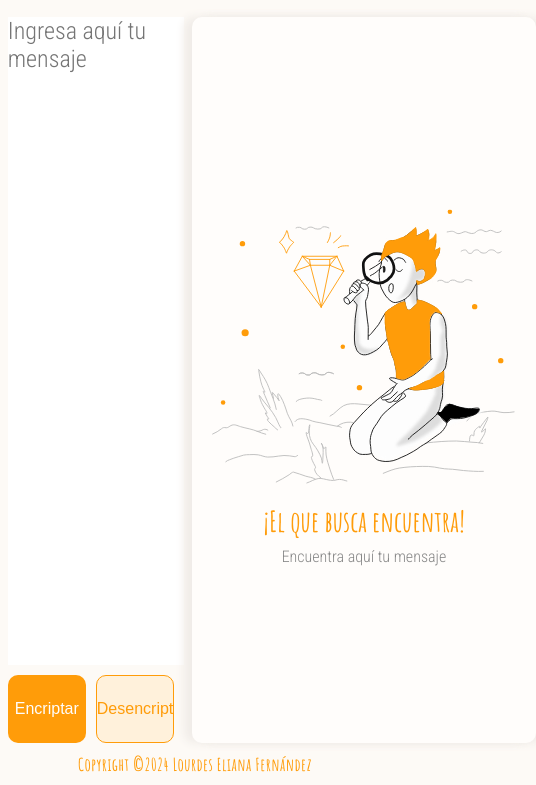
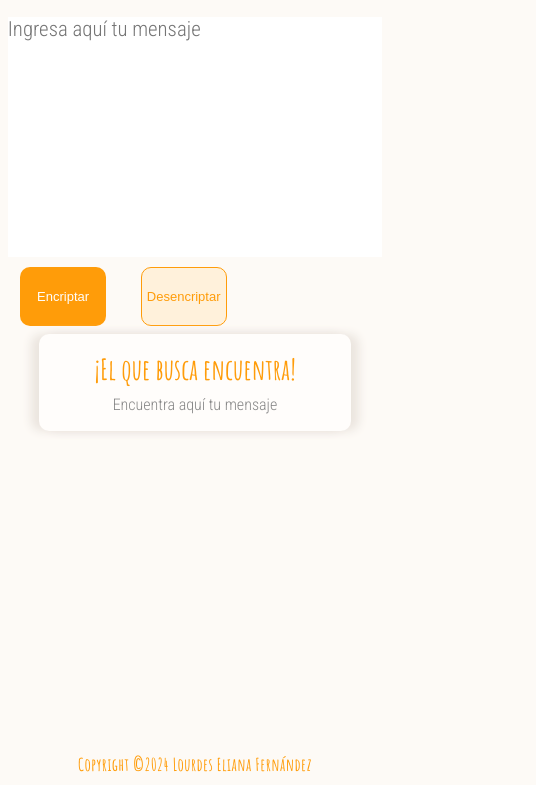
Before and after one commit to LourdesEFernandez/encriptador, a plain HTML site: page index.html in a window 390 px wide. Shown: the part 59-844 px from the top of the page, 536 px wide, since content can reach past the window. Drawn offline with Linux system fonts and the light colour scheme.

Commit message:
Responsive para tablet.

```diff
--- a/styles/main.css
+++ b/styles/main.css
@@ -1,6 +1,6 @@
 :root{
     --box_color:#fffdfb;
-    --color_shadow:#f0ece8;
+    --color_shadow:#ebe5df;
     --blur:10px;
     --color_text: #888;
     --color_btn:#fff1db;
@@ -68,7 +68,7 @@
 
 
 .c-btn{
-    width: 20vw;
+    min-width: 20vw;
     min-height: 8vh;
     border: none;
     border-radius: 10px;
@@ -116,3 +116,35 @@
     grid-row: 2;
     grid-column: 2;
 }
+
+@media screen and (max-width: 768px ){
+
+    #main{
+        height: auto;
+        display: flex;
+        flex-direction: column;
+    }
+
+    #message{
+        font-size: 1.3em;
+    }
+
+    .c-btn{
+        margin: 0 auto;
+        font-size: small;
+        min-height: 7vh;
+        min-width: 22vw;
+    }
+
+    #m-box-img{
+        display: none;
+    }
+
+    #s-encrypted-message{
+        width: 80vw;
+        height: auto;
+        padding: 2vh 0;
+        margin: 0 auto;
+    }
+
+}
```
Also changed, not shown: styles/footer.css (line endings or trailing spaces).
